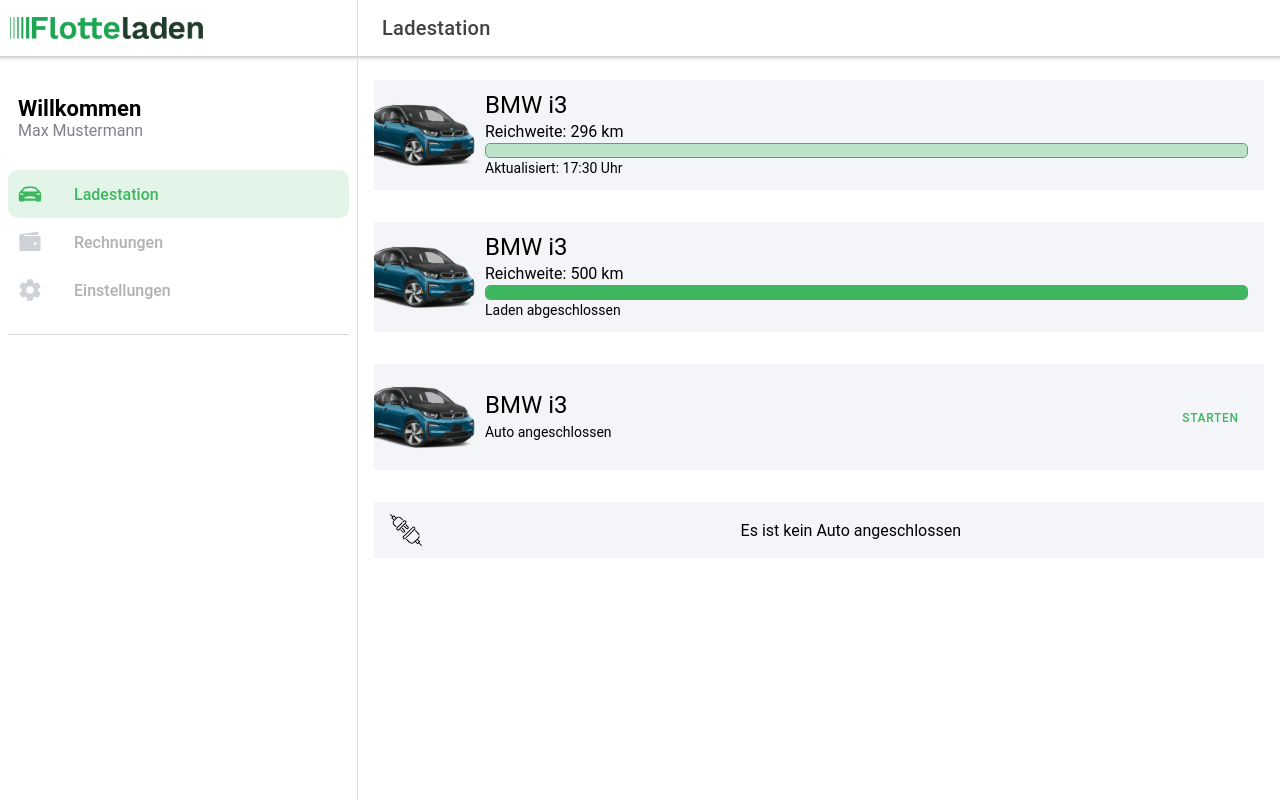
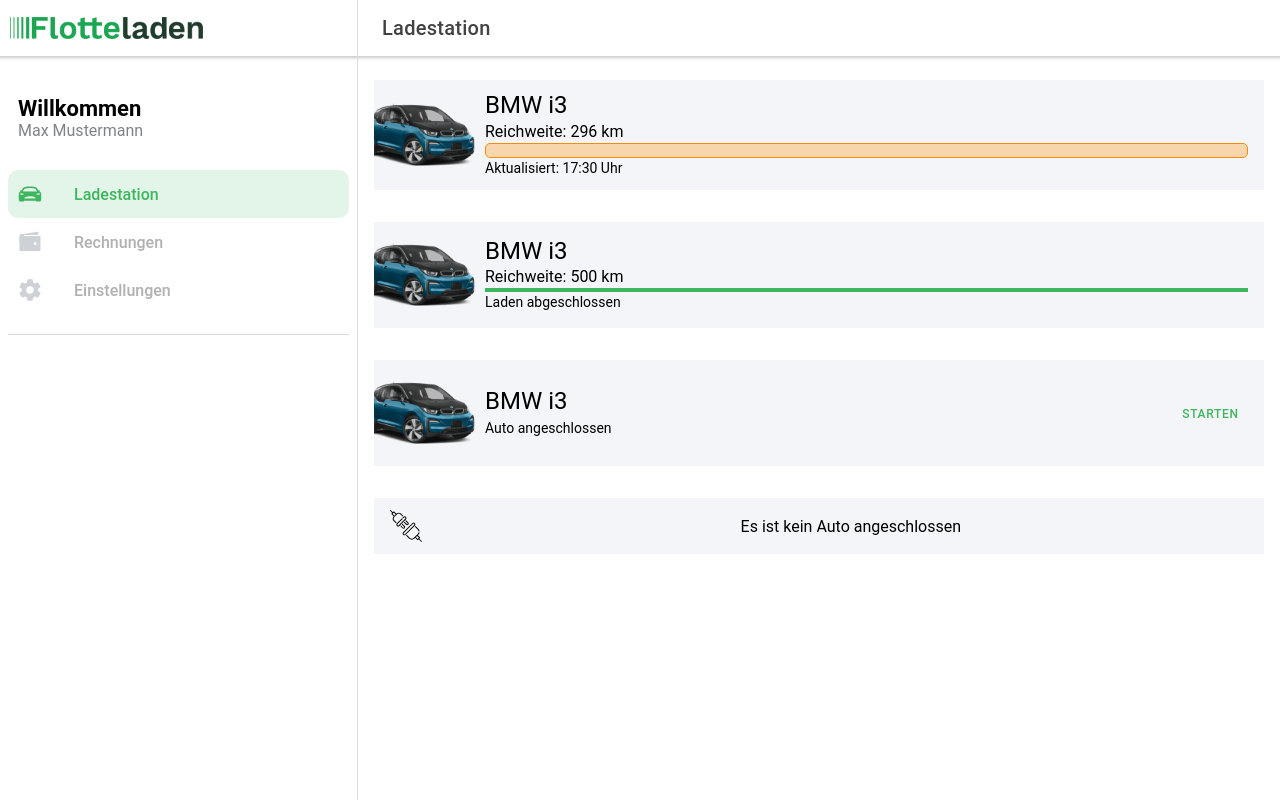
Before and after one commit to DwieDima/flapp, a React (Create React App) app: page /charge in a window 1280 px wide. Built offline with nearby package versions, Linux system fonts and the light colour scheme.

Commit message:
Change progressbar color

```diff
--- a/package.json
+++ b/package.json
@@ -2,6 +2,7 @@
   "name": "flapp",
   "version": "0.0.1",
   "private": true,
+  "proxy": "http://localhost:8080",
   "dependencies": {
     "@capacitor/core": "2.4.2",
     "@ionic/react": "^5.0.7",
@@ -31,7 +32,7 @@
     "build": "react-scripts build",
     "test": "react-scripts test",
     "eect": "react-scripts eject",
-    "apiMock": "json-server --watch ./data/db.json --routes ./data/routes.json --port 8100"
+    "apiMock": "json-server --watch ./data/db.json --routes ./data/routes.json --port 8080"
   },
   "eslintConfig": {
     "extends": "react-app"
--- a/src/components/ChargingPointCard/ChargingPointCard.scss
+++ b/src/components/ChargingPointCard/ChargingPointCard.scss
@@ -1,7 +1,13 @@
-.progress-bar {
+.progress-bar-completed {
   border-radius: 5px;
   height: 15px;
   border: 1px solid var(--ion-color-primary);
+}
+
+.progress-bar-loading {
+  border-radius: 5px;
+  height: 15px;
+  border: 1px solid var(--ion-color-warning);
 }
 
 ion-item {
--- a/src/components/ChargingPointCard/ChargingPointCard.tsx
+++ b/src/components/ChargingPointCard/ChargingPointCard.tsx
@@ -32,7 +32,8 @@
             <IonRow className="ion-align-items-center">
               <IonCol className="ion-no-padding">
                 <IonProgressBar
-                  className="progress-bar"
+                  className="progress-bar-loading"
+                  color="warning"
                   type="indeterminate"
                 ></IonProgressBar>
               </IonCol>
```
Also changed, not shown: 1 other file (tests, documents, lock files or other folders).
